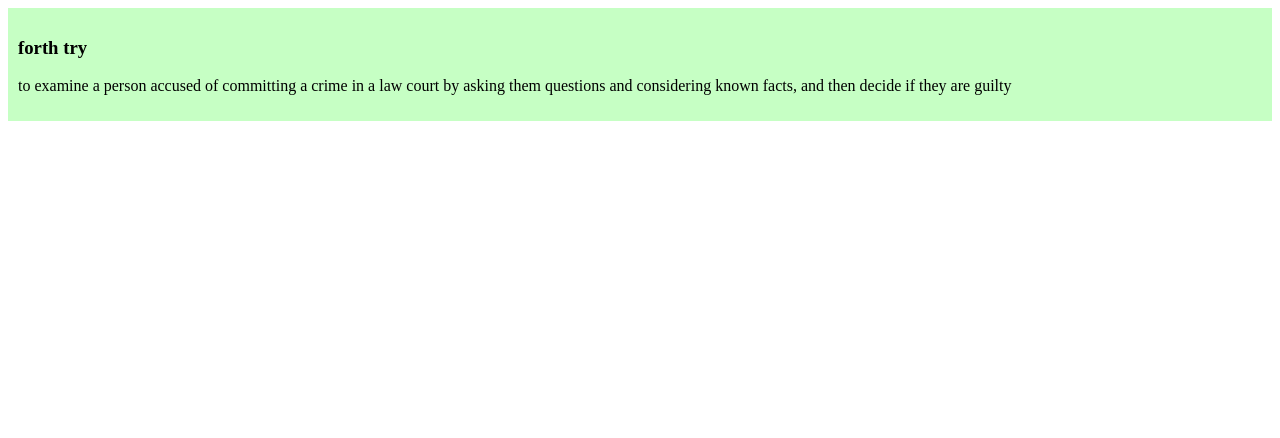
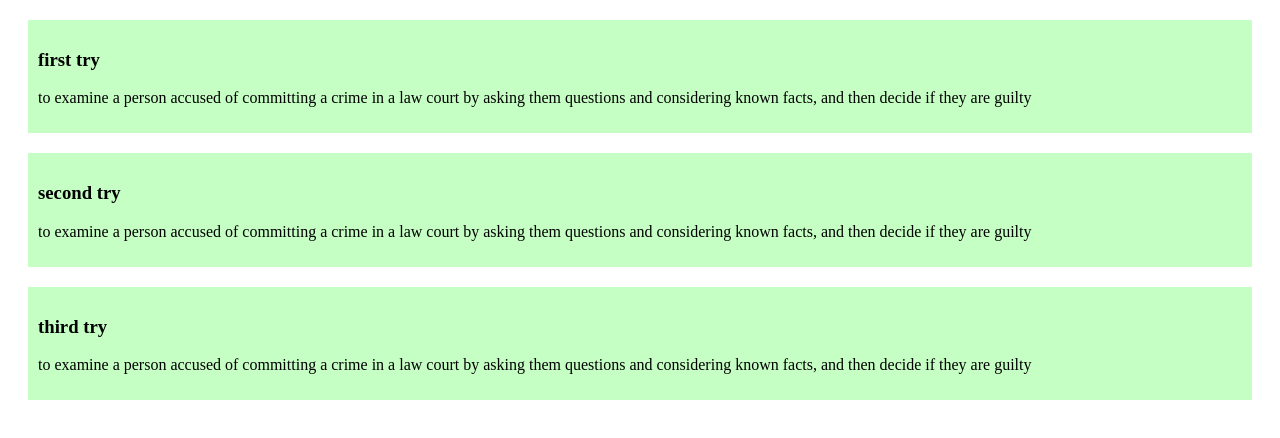
Before and after one commit to islamuddin62178/fourth-try, a plain HTML site: page index.html in a window 1280 px wide. Drawn offline with Linux system fonts and the light colour scheme.

Commit message:
fourth try

```diff
--- a/index.html
+++ b/index.html
@@ -1,15 +1,35 @@
 <!DOCTYPE html>
 <html lang="en">
-<head>
-    <meta charset="UTF-8">
-    <meta name="viewport" content="width=device-width, initial-scale=1.0">
+  <head>
+    <meta charset="UTF-8" />
+    <meta name="viewport" content="width=device-width, initial-scale=1.0" />
     <title>forth try</title>
-    <link rel="stylesheet" href="styles/forth try.css">
-</head>
-<body>
+    <link rel="stylesheet" href="styles/forth try.css" />
+  </head>
+  <body>
     <div>
-        <h3>  forth try</h3>
-        <p>to examine a person accused of committing a crime in a law court by asking them questions and considering known facts, and then decide if they are guilty</p>
+      <h3>first try</h3>
+      <p>
+        to examine a person accused of committing a crime in a law court by
+        asking them questions and considering known facts, and then decide if
+        they are guilty
+      </p>
     </div>
-</body>
+    <div>
+      <h3>second try</h3>
+      <p>
+        to examine a person accused of committing a crime in a law court by
+        asking them questions and considering known facts, and then decide if
+        they are guilty
+      </p>
+    </div>
+    <div>
+      <h3>third try</h3>
+      <p>
+        to examine a person accused of committing a crime in a law court by
+        asking them questions and considering known facts, and then decide if
+        they are guilty
+      </p>
+    </div>
+  </body>
 </html>
--- a/styles/forth try.css
+++ b/styles/forth try.css
@@ -1,3 +1,3 @@
 div{ background-color: rgb(198, 255, 196);
-padding: 10px;
+padding: 10px; margin: 20px;
 }
```
